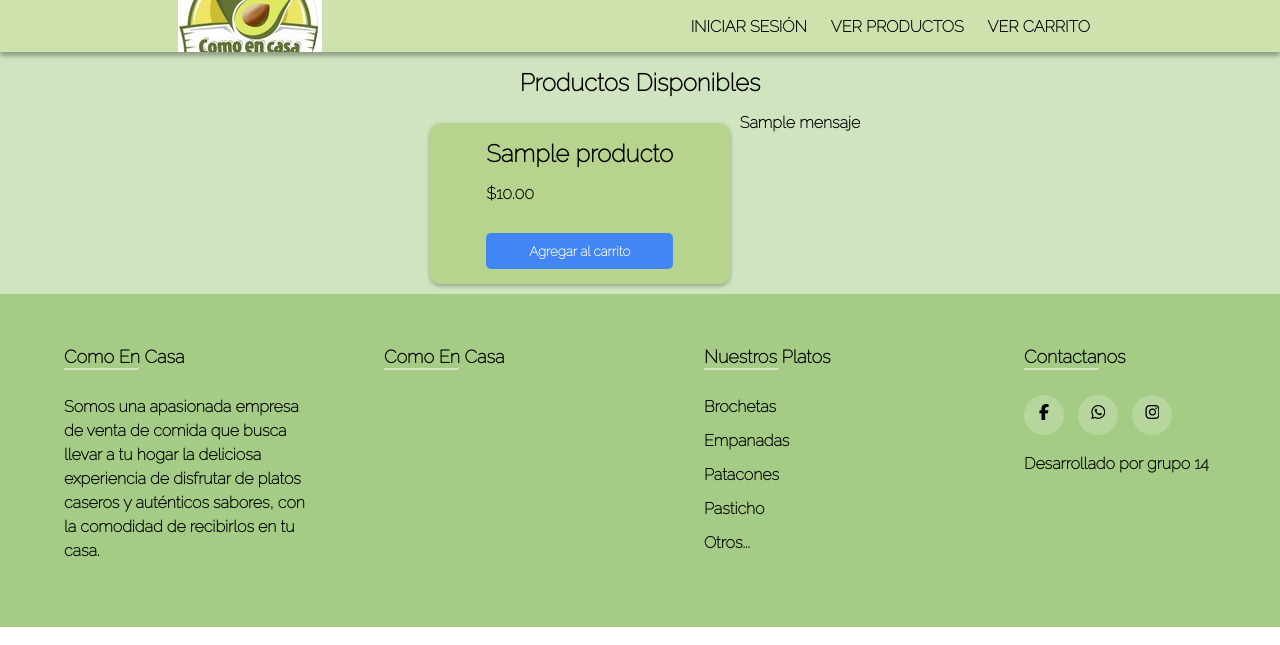
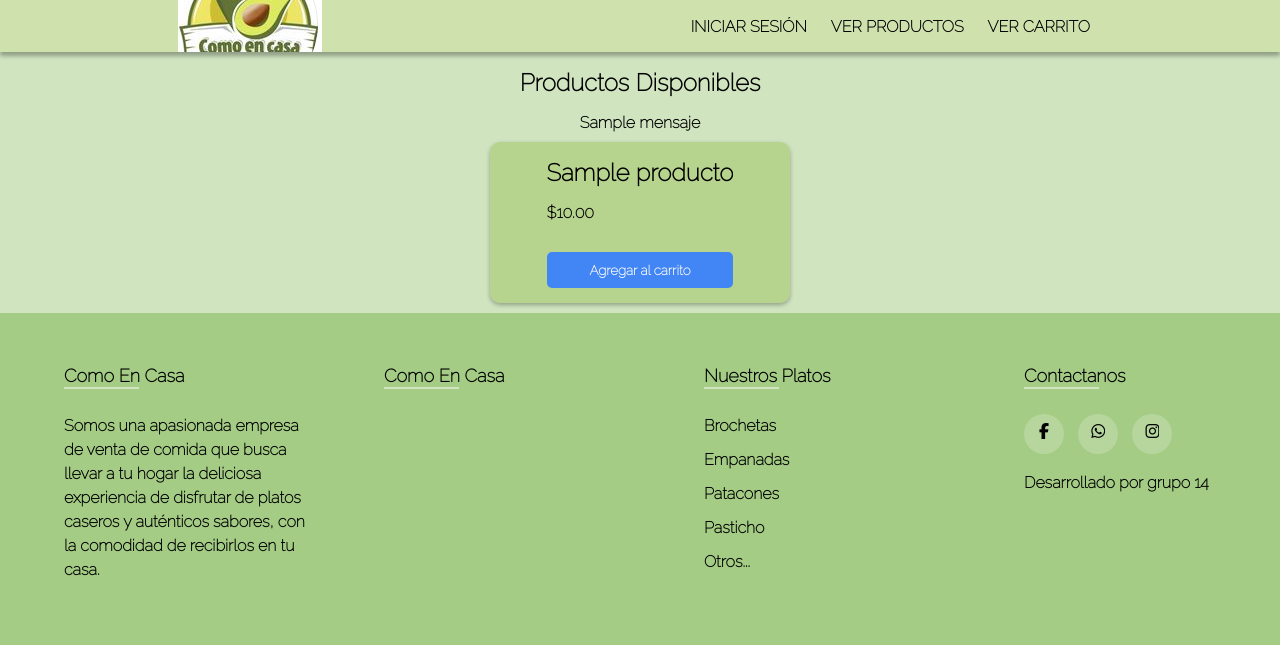
Before and after one commit to maxif85/ProyectoComoEnCasa, a Django app: template django_encasa/templates/ver_productos.html in a window 1280 px wide. Shown: the top 645 px of the page. Run offline with Django 4.2, Linux system fonts and the light colour scheme; tables that the repository leaves empty hold one stand-in row (values such as "Sample post"); the template is opened without the code that fills it: values that come from a table or form of the project are taken from there, most other values are stand-ins (such as "Sample title", 1, 10 or a date in 2020); some libraries are stand-ins or nearby versions; some web fonts are replaced.

Commit message:
feat: msg add to cart

```diff
--- a/django_encasa/templates/ver_productos.html
+++ b/django_encasa/templates/ver_productos.html
@@ -1,6 +1,11 @@
 {% extends "base_comoencasa.html" %}
 {% block contenido_principal %}
     <h2>Productos Disponibles</h2>
+    {% if mensaje %}
+    <div class="alert alert-info" style="display: flex; justify-content: center; align-items: center; margin: auto;">
+        {{ mensaje }}
+    </div>
+    {% endif %}
         <div id="menu">
                 {% for producto in productos %}
                 <div class="plato">
@@ -15,11 +20,6 @@
                     </li>
                 </div>
                 {% endfor %}
-                {% if mensaje %}
-                <div class="alert alert-info">
-                    {{ mensaje }}
-                </div>
-                {% endif %}
 
-        </div>
+            </div>
 {% endblock %}
```
Also changed, not shown: django_encasa/app_comoencasa/migrations/0008_productos_mensaje_alter_itemcarrito_cantidad_and_more.py (added).
